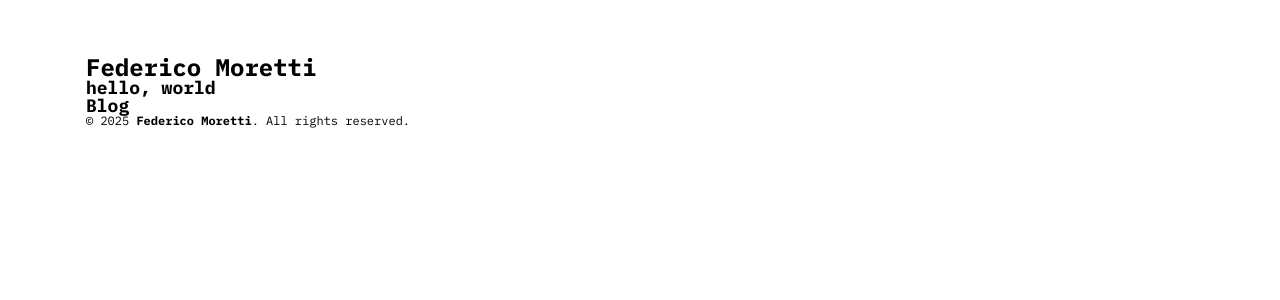
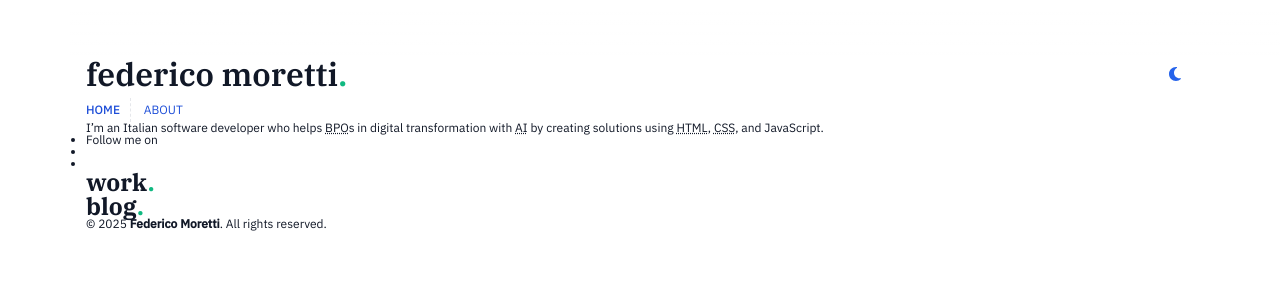
Before and after one commit to fedtti/fedtti.github.io, a Jekyll site: the page built from index.md, in a window 1280 px wide. Shown: the top 300 px of the page. Built offline with Jekyll 4.4.1, drawn with Linux system fonts in a browser that asks for light colours.

Commit message:
feat: add navigation data and template

```diff
--- /dev/null
+++ b/_data/navigation.yml
@@ -0,0 +1,5 @@
+- label: Home
+  url: /
+
+- label: About
+  url: /about/
--- a/_includes/body.html
+++ b/_includes/body.html
@@ -4,7 +4,7 @@
   <div id="wrapper">
     <div class="blur" aria-hidden="true"></div>
     {% include header.html %}
-    {% include main.html %}
+    {% include contents.html %}
     {% include footer.html %}
   </div>
   <script src="https://cdnjs.cloudflare.com/ajax/libs/font-awesome/6.7.2/js/all.min.js"></script>
--- a/_includes/head.html
+++ b/_includes/head.html
@@ -5,14 +5,24 @@
   <title>{{ page.title }}</title> <!-- TODO: @fedtti -->
   <meta name="description" content="{{ page.description }}"> <!-- TODO: @fedtti -->
 
-  <meta name="robots" content="index, follow"> <!-- TODO: @fedtti -->
+  <meta name="robots" content="index, follow, noarchive"> <!-- TODO: @fedtti -->
 
-  <link rel="canonical" href="{{ page.url | absolute_url }}"> <!-- TODO: @fedtti -->
+  <link rel="canonical" href="{{ page.url | absolute_url }}">
 
   <link rel="manifest" href="{{ 'manifest.webmanifest' | relative_url }}">
 
+  <link rel="preload" href="https://cdnjs.cloudflare.com/ajax/libs/normalize/8.0.1/normalize.min.css" as="style" onload="this.rel='stylesheet'">
   <link rel="preload" href="https://cdnjs.cloudflare.com/ajax/libs/font-awesome/6.7.2/css/all.min.css" as="style" onload="this.rel='stylesheet'">
   <link rel="shortcut icon" href="{{ 'favicon.ico' | relative_url }}">
+
   <link rel="stylesheet" href="{{ 'assets/css/style.css' | relative_url }}">
-
+  <script type="application/ld+json">
+    {
+      "@context" : "https://schema.org/",
+      "@type" : "WebSite",
+      "name" : "Federico Moretti",
+      "alternateName" : "fedtti",
+      "url" : "https://federicomoretti.it/"
+    }
+  </script>
 </head>
--- a/_includes/header.html
+++ b/_includes/header.html
@@ -1,11 +1,23 @@
 <!-- HEADER -->
 <header id="header">
   <div class="inner">
-    <div class="">
-      <h1>Federico Moretti</h1>
+    <div class="left">
+      <h1>F<span class="">ederico </span>M<span class="">oretti</span></h1>
     </div>
-    <div class="">
-
+    <div class="right">
+      <ul>
+        <li>
+          <button id="theme-switcher">
+            <i class="fa-solid fa-moon" title="Switch to the dark theme"></i>
+          </button>
+        </li>
+        <li>
+          <button id="navigation-toggler">
+            <i class="fa-solid fa-bars" title="Expand the navigation"></i>
+          </button>
+        </li>
+      </ul>
     </div>
   </div>
+  {% include navigation.html %}
 </header>
--- /dev/null
+++ b/_includes/navigation.html
@@ -0,0 +1,10 @@
+<!-- NAVIGATION -->
+<nav id="navigation">
+  <ol>
+    {% for item in site.data.navigation %}
+    <li {% if item.url == page.url %} class="active"{% endif %}>
+      <a href="{{ item.url }}">{{ item.label }}</a>
+    </li>
+    {% endfor %}
+  </ol>
+</nav>
--- a/_layouts/home.html
+++ b/_layouts/home.html
@@ -1,13 +1,22 @@
 ---
 layout: html
 ---
+<section id="hero">
+  <picture>
+
+  </picture>
+  <p>I’m an Italian software developer who helps <abbr title="Business Process Outsourcing">BPO</abbr>s in digital transformation with <abbr title="Artificial Intelligence">AI</abbr> by creating solutions using <abbr title="HyperText Markup Language">HTML</abbr>, <abbr title="Cascading Style Sheets">CSS</abbr>, and JavaScript.</p>
+  <ul>
+    <li>Follow me on</li>
+    <li></li>
+    <li></li>
+  </ul>
+</section>
 <section>
-  <h2>hello, world</h2>
+  <h2>Work</h2>
   <p></p>
 </section>
 <section>
-  <h2></h2>
+  <h2>Blog</h2>
+
 </section>
-<section>
-  <h2>Blog</h2>
-</section>
--- /dev/null
+++ b/_layouts/page.html
@@ -0,0 +1,3 @@
+---
+layout: html
+---
--- a/_scss/main.scss
+++ b/_scss/main.scss
@@ -1,15 +1,49 @@
 @charset 'utf-8';
-@import url('https://fonts.googleapis.com/css2?family=IBM+Plex+Mono:wght@400;700&display=swap');
+@import url('https://fonts.googleapis.com/css2?family=IBM+Plex+Mono:wght@400;700&family=IBM+Plex+Sans:wght@400;500&family=IBM+Plex+Serif:wght@600;700&display=swap');
 
-$light-background: white;
-$light-color: black;
+$light-primary-background: white;
+$light-primary-text: #111827;
+$light-primary-accent: #2563eb;
+$light-secondary-background: #f9fafb;
+$light-secondary-text: #6b7280;
+$light-secondary-accent: #10b981;
+$light-links: #1d4ed8;
+$light-borders-and-dividers: #e5e7eb;
+$light-success: #22c55e;
+$light-warning: #f59e0b;
+$light-error: #ef4444;
 
-$light-accent: #f1c40f;
+$dark-primary-background: #1f2937;
+$dark-primary-text: #f9fafb;
+$dark-primary-accent: #3b82f6;
+$dark-secondary-background: #374151;
+$dark-secondary-text: #d1d5db;
+$dark-secondary-accent: #34d399;
+$dark-links: #60a5fa;
+$dark-borders-and-dividers: #4b5563;
+$dark-success: #22c55e;
+$dark-warning: #eab308;
+$dark-error: #f87171;
 
-$dark-background: black;
-$dark-color: white;
+:root {
+  color-scheme: light dark;
+  --primary-background: #{$light-primary-background};
+  --primary-text: #{$light-primary-text};
+  --primary-accent: #{$light-primary-accent};
 
-$dark-accent: #f1c40f;
+  --secondary-accent: #{$light-secondary-accent};
+
+  --links: #{$light-links};
+  --borders-and-dividers: #{$light-borders-and-dividers};
+}
+
+[data-theme="light"] {
+
+}
+
+[data-theme="dark"] {
+
+}
 
 * {
   box-sizing: border-box;
@@ -29,9 +63,9 @@ html {
 }
 
 body {
-  background-color: light-dark($light-background, $dark-background);
-  color: light-dark($light-color, $dark-color);
-  font: normal 400 1rem/1 'IBM Plex Mono', monospace;
+  background-color: var(--primary-background);
+  color: var(--primary-text);
+  font: normal 400 1rem/1 'IBM Plex Sans', sans-serif;
   z-index: 0;
 }
 
@@ -39,9 +73,9 @@ body {
   -webkit-appearance: none;
      -moz-appearance: none;
           appearance: none;
-  background-color: light-dark($light-background, $dark-background);
+  background-color: var(--primary-background);
   border: none;
-  color: light-dark($light-accent, $dark-accent);
+  color: var(--borders-and-dividers);
   height: 0.5rem;
   left: 0;
   position: fixed;
@@ -49,19 +83,19 @@ body {
   z-index: 100; /* TODO: @fedtti */
 
   &::-webkit-progress-bar {
-    background-color: light-dark($light-background, $dark-background);
+    background-color: var(--primary-background);
   }
 
   &::-webkit-progress-value {
-    background-color: light-dark($light-accent, $dark-accent);
+    background-color: var(--borders-and-dividers);
   }
 
   &::-moz-progress-bar {
-    background-color: light-dark($light-accent, $dark-accent);
+    background-color: var(--borders-and-dividers);
   }
 
   &::-ms-fill {
-    background-color: light-dark($light-accent, $dark-accent);
+    background-color: var(--borders-and-dividers);
   }
 }
 
@@ -74,7 +108,7 @@ body {
   z-index: 1;
 
   .blur {
-    background: linear-gradient(light-dark($light-background, $dark-background), transparent);
+    background: linear-gradient(var(--primary-background), transparent);
     height: 5rem;
     margin: -1.6rem;
     position: fixed;
@@ -82,8 +116,114 @@ body {
     z-index: 10;
   }
 
+  /* HEADER */
   #header {
-    margin: 3.4rem 0 0 0;
+    margin: 2.9rem 0 0 0;
+
+    h1 {
+      // color: light-dark($light-primary, $dark-primary);
+      font-family: 'IBM Plex Serif', serif;
+      font-size: 3.2rem;
+      font-weight: 400;
+      line-height: 1.5;
+      margin: 0;
+      text-transform: lowercase;
+
+      &::after {
+        color: var(--secondary-accent);
+        content: '.';
+      }
+    }
+
+    .inner {
+      height: 4.8rem;
+      width: 100%;
+
+      .right {
+        margin-left: auto;
+        padding: 0.8rem 0 0 0;
+
+        ul {
+          li {
+            display: inline-block;
+            list-style: none;
+
+            &:first-of-type {
+              margin-right: 0.5rem;
+            }
+
+            button {
+              -webkit-appearance: none;
+                 -moz-appearance: none;
+                      appearance: none;
+              background-color: transparent;
+              border: 0.25rem solid transparent;
+              border-radius: 0.5rem;
+              color: var(--primary-accent);
+              cursor: pointer;
+              font-size: 1.6rem;
+              height: 3.2rem;
+              width: 3.2rem;
+              outline: none;
+              transition: border-color 0.5s linear;
+
+              &:active,
+              &:focus,
+              &:hover {
+                border: 0.25rem solid var(--borders-and-dividers);
+              }
+            }
+          }
+        }
+      }
+    }
+
+    /* NAVIGATION */
+    #navigation {
+      ol {
+        li {
+          height: 2.4rem;
+          list-style: none;
+
+          &.active {
+            a {
+              font-weight: 500;
+            }
+          }
+
+          a {
+            color: var(--links);
+            display: block;
+            font-size: 1.2rem;
+            line-height: 2;
+            text-decoration: none;
+            text-transform: uppercase;
+          }
+        }
+      }
+    }
+  }
+
+  /* CONTENTS */
+  #contents {
+    section {
+      h2 {
+        // color: light-dark($light-primary, $dark-primary);
+        font-family: 'IBM Plex Serif', serif;
+        font-size: 2.4rem;
+        font-weight: 700;
+        text-transform: lowercase;
+      &::after {
+        color: var(--secondary-accent);
+        content: '.';
+      }
+      }
+    }
+  }
+
+  /* FOOTER */
+  #footer {
+
   }
 }
 
@@ -94,6 +234,44 @@ body {
 @media screen and (min-width: 576px) {
   #wrapper {
     width: 54rem;
+
+    /* HEADER */
+    #header {
+      .inner {
+        .right {
+          ul {
+            li {
+              &:first-of-type {
+                margin-right: 0;
+              }
+
+              #navigation-toggler {
+                display: none;
+              }
+            }
+          }
+        }
+      }
+      /* NAVIGATION */
+      #navigation {
+        ol {
+          li {
+            display: inline-block;
+            height: 2.4rem;
+            list-style: none;
+            border-right: 0.0625rem dashed var(--borders-and-dividers);
+            margin-right: 1rem;
+            padding-right: 1rem;
+
+            &:last-of-type {
+              border-right: none;
+              margin-right: 0;
+              padding-right: 0;
+            }
+          }
+        }
+      }
+    }
   }
 }
 
--- a/assets/css/style.scss
+++ b/assets/css/style.scss
@@ -1,10 +1,6 @@
 ---
 ---
 @use 'main';
-
-:root {
-  color-scheme: light dark;
-}
 
 /*!
  * Bootstrap  v5.3.3 (https://getbootstrap.com/)
@@ -14,7 +10,7 @@
 .visually-hidden,
 .visually-hidden-focusable:not(:focus):not(:focus-within) {
    border: 0 !important;
-   clip: rect(0,0,0,0) !important;
+   clip: rect(0, 0, 0, 0) !important;
    height: 1px !important;
    margin: -1px !important;
    overflow: hidden !important;
--- a/assets/js/app.js
+++ b/assets/js/app.js
@@ -11,4 +11,9 @@ const scrollBarHandler = () => {
 };
 window.onscroll = scrollBarHandler;
 
+/**
+ *
+ */
+
+
 document.getElementById('current-year').innerText = new Date().getFullYear(); // Show the current year.
--- a/index.md
+++ b/index.md
@@ -1,4 +1,6 @@
 ---
 title: Federico Moretti AKA “fedtti” • Software Developer
+description: >-
+  Software developer proficient in creating solutions using HTML, CSS, and JavaScript.
 layout: home
 ---
```
Also changed, not shown: blog.md (added, +6 -0 lines), _includes/contents.html (renamed from _includes/main.html).
